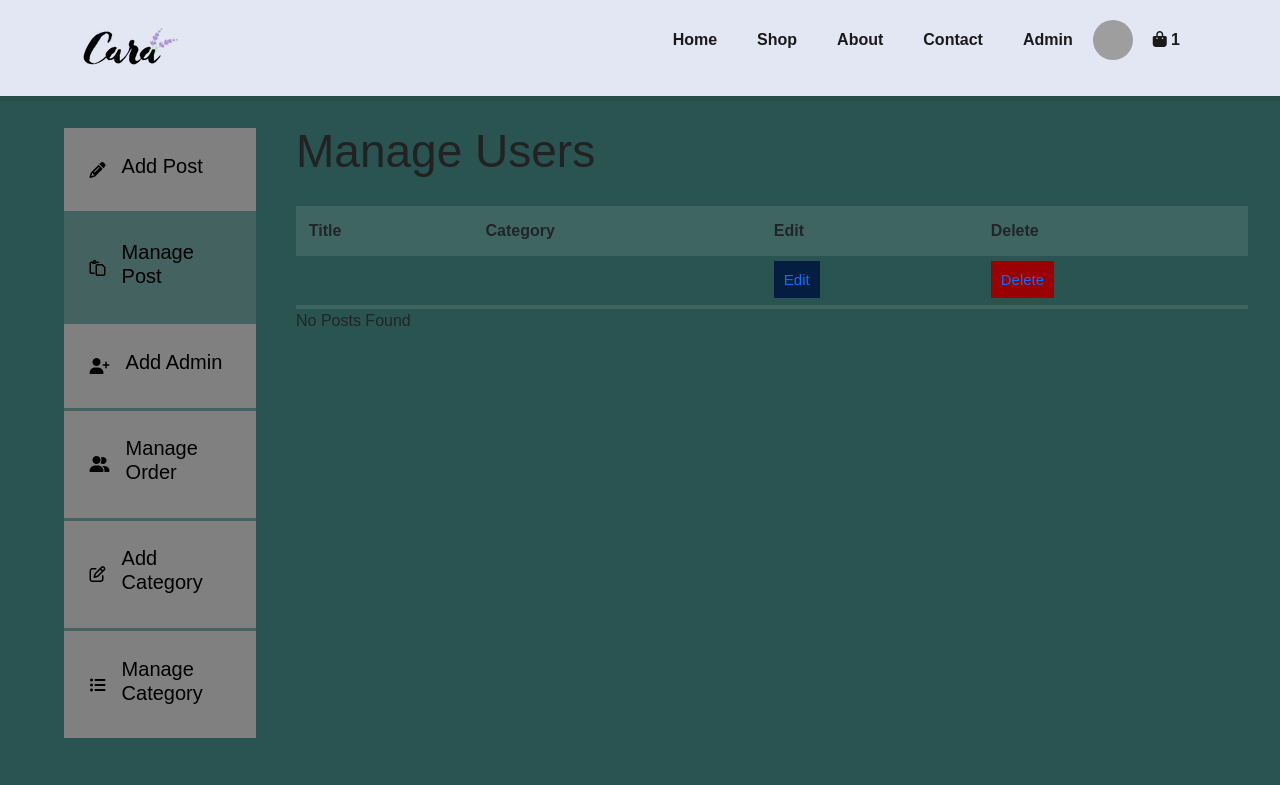
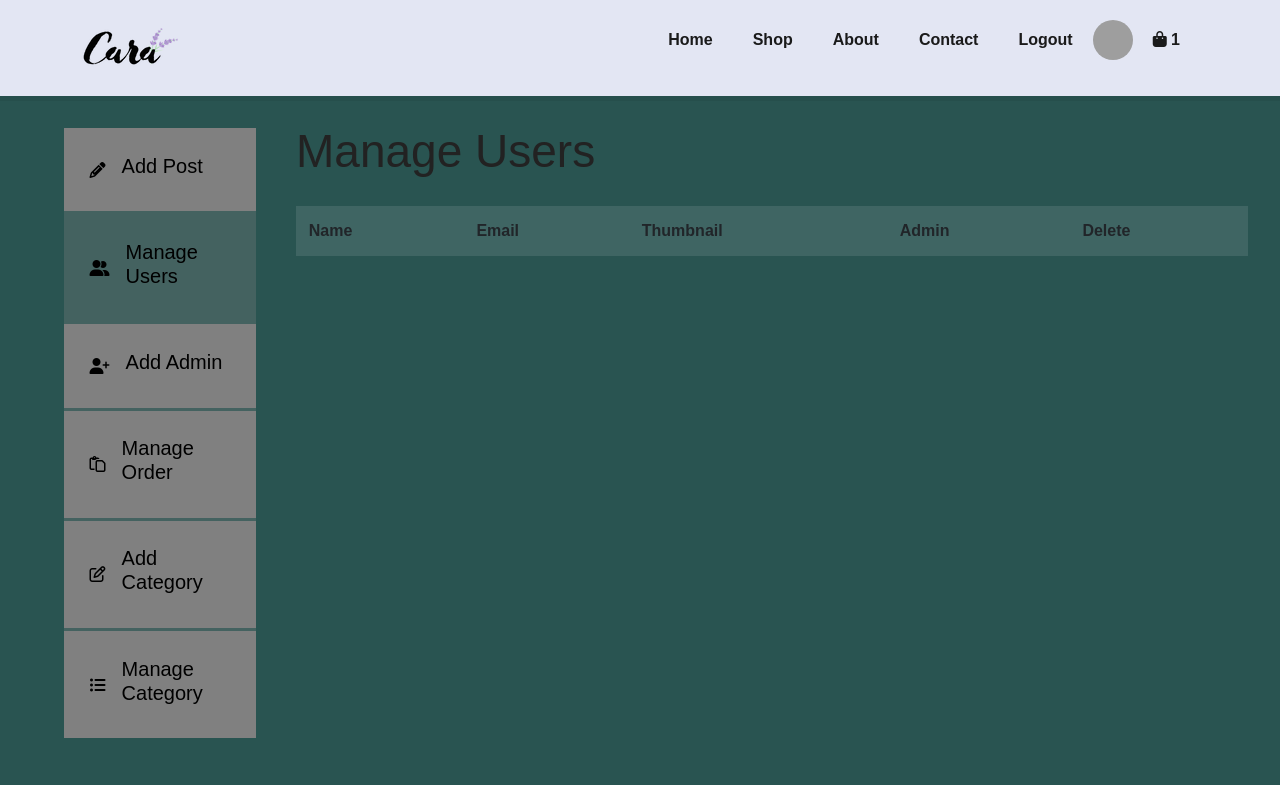
Before and after one commit to Appleeyes/Online-shop, a PHP site: page /Online-shop/admin in a window 1280 px wide. Shown: the top 785 px of the page. Run offline with PHP 8.4, Linux system fonts and the light colour scheme; the visitor is signed in with stand-in values (Sample User, id 1); tables that the repository leaves empty hold one stand-in row (values such as "Sample post"); lists and menus that the app fills with data are empty; some libraries are stand-ins or nearby versions; grey boxes are pictures that could not be loaded.

Commit message:
feat: added feature to list out users

```diff
--- a/index.php
+++ b/index.php
@@ -41,6 +41,7 @@ $router->get(path: BASE_URL . 'admin', handler: AdminController::class . '::exec
 $router->get(path: BASE_URL . 'admin/add', handler: AdminController::class . '::showAddAdminForm');
 $router->post(path: BASE_URL . 'admin/addAdmin', handler: AdminController::class . '::addAdmin');
 $router->get(path: BASE_URL . 'admin/paidOrders', handler: AdminController::class . '::showPaidOrders');
+$router->get(path: BASE_URL . 'admin/remove', handler: AdminController::class . '::removeUsers');
 
 
 
--- a/src/Controllers/AdminController.php
+++ b/src/Controllers/AdminController.php
@@ -10,6 +10,8 @@ class AdminController
 {
     public function execute(): void
     {
+        $admin = new Admin();
+        $Users = $admin->getUsers();
         require_once __DIR__ . '/../Views/Users/admin/index.php';
     }
 
@@ -87,5 +89,22 @@ class AdminController
         require_once __DIR__ . '/../Views/Users/admin/paidOrders.php';
     }
 
+    public function removeUsers()
+    {
+        if ($_SERVER['REQUEST_METHOD'] === 'GET' && isset($_GET['user_id'])) {
+            $user_id = $_GET['user_id'];
 
+            $admin = new Admin();
+            $result = $admin->removeUsers($user_id);
+
+            if ($result) {
+                $_SESSION['success_message'] = 'User deleted successfully.';
+            } else {
+                $_SESSION['error_message'] = 'Unable to delete user.';
+            }
+
+            header('Location: ' . BASE_URL . 'admin');
+            exit();
+        }
+    }
 }
--- a/src/Models/Admin.php
+++ b/src/Models/Admin.php
@@ -25,4 +25,25 @@ class Admin
                   WHERE orders.is_paid = 1";
         return $this->db->fetchAll($query);
     }
+
+    public function getUsers()
+    {
+        $current_admin = $_SESSION['user_id'];
+        $query = "SELECT * FROM users WHERE NOT user_id=$current_admin";
+        return $this->db->fetchAll($query);
+    }
+
+    public function removeUsers($user_id)
+    {
+        $query = "DELETE FROM users WHERE user_id = :user_id";
+        $params = [
+            ':user_id' => $user_id,
+        ];
+
+        try {
+            return $this->db->delete($query, $params);
+        } catch (\PDOException $e) {
+            die('<p class="error">Failed to remove users from base: ' . $e->getMessage() . '</p>');
+        }
+    }
 }
--- a/src/Views/Users/admin/index.php
+++ b/src/Views/Users/admin/index.php
@@ -29,22 +29,25 @@ require_once __DIR__ . '/../../templates/navigation.php';
             <table>
                 <thead>
                     <tr>
-                        <th>Title</th>
-                        <th>Category</th>
-                        <th>Edit</th>
+                        <th>Name</th>
+                        <th>Email</th>
+                        <th>Thumbnail</th>
+                        <th>Admin</th>
                         <th>Delete</th>
                     </tr>
                 </thead>
                 <tbody>
-                    <tr>
-                        <td></td>
-                        <td></td>
-                        <td><a href="" class="btnn">Edit</a></td>
-                        <td><a href="" class="btnn danger">Delete</a></td>
-                    </tr>
+                    <?php foreach ($Users as $user) : ?>
+                        <tr>
+                            <td><?= $user->fullname ?></td>
+                            <td><?= $user->email ?></td>
+                            <td><img src="<?= BASE_URL . 'public/db-img/' . basename($user->thumbnail) ?>" alt="<?= $user->name ?>"></td>
+                            <td><?= ($user->is_admin == 1) ? 'Yes' : 'No' ?></td>
+                            <td><a class="btnn danger" href="<?= BASE_URL . 'admin/remove?user_id=' . $user->user_id ?>"><i class="far fa-times-circle"></i></a></td>
+                        </tr>
+                    <?php endforeach; ?>
                 </tbody>
             </table>
-            <div class="alert-message error"><?= "No Posts Found" ?></div>
         </main>
     </div>
 </section>
--- a/src/Views/templates/aside.php
+++ b/src/Views/templates/aside.php
@@ -6,8 +6,8 @@
             </a>
         </li>
         <li>
-            <a class="<?php if ($activePage === 'admin') echo 'active'; ?>" href="<?= BASE_URL ?>admin"><i class="fa-regular fa-paste"></i>
-                <h5>Manage Post</h5>
+            <a class="<?php if ($activePage === 'admin') echo 'active'; ?>" href="<?= BASE_URL ?>admin"><i class="fa-solid fa-user-group"></i>
+                <h5>Manage Users</h5>
             </a>
         </li>
         <li>
@@ -16,12 +16,12 @@
             </a>
         </li>
         <li>
-            <a class="<?php if ($activePage === 'paidOrders') echo 'active'; ?>" href="<?= BASE_URL ?>admin/paidOrders"><i class="fa-solid fa-user-group"></i>
+            <a class="<?php if ($activePage === 'paidOrders') echo 'active'; ?>" href="<?= BASE_URL ?>admin/paidOrders"><i class="fa-regular fa-paste"></i>
                 <h5>Manage Order</h5>
             </a>
         </li>
         <li>
-            <a href="add-category.php"><i class="fa-regular fa-pen-to-square"></i></i>
+            <a href="add-category.php"><i class="fa-regular fa-pen-to-square"></i>
                 <h5>Add Category</h5>
             </a>
         </li>
--- a/src/Views/templates/navigation.php
+++ b/src/Views/templates/navigation.php
@@ -24,6 +24,16 @@ if (isset($_SESSION['user_id'])) {
             <?php if (isset($_SESSION['user_id'])) : ?>
                 <?php if (isset($_SESSION['user_role']) && $_SESSION['user_role']) : ?>
                     <!-- User is an admin -->
+                    <?php if ($activePage === 'admin' || $activePage === 'paidOrders' || $activePage === 'manageProducts') : ?>
+                        <li><a href="<?= BASE_URL ?>logout">Logout</a></li>
+                        <div class="user-thumb">
+                            <?php
+                            $thumbnailPath = BASE_URL . 'public/db-img/' . basename($_SESSION['user_thumbnail']);
+                            ?>
+                            <a href="#"><img src="<?= $thumbnailPath ?>" alt="User Thumbnail"></a>
+                        </div>
+                        <a href="#" id="close"><i class="fas fa-times"></i></a>
+                    <?php else : ?>
                         <li><a href="<?= BASE_URL ?>admin">Admin</a></li>
                         <div class="user-thumb">
                             <?php
@@ -32,8 +42,8 @@ if (isset($_SESSION['user_id'])) {
                             <a href="#"><img src="<?= $thumbnailPath ?>" alt="User Thumbnail"></a>
                         </div>
                         <a href="#" id="close"><i class="fas fa-times"></i></a>
+                    <?php endif; ?>
                 <?php else : ?>
-                    <!-- User is not an admin -->
                     <li><a href="<?= BASE_URL ?>logout">Logout</a></li>
                         <div class="user-thumb">
                             <?php
@@ -43,7 +53,6 @@ if (isset($_SESSION['user_id'])) {
                         </div>
                         <a href="#" id="close"><i class="fas fa-times"></i></a>
                 <?php endif; ?>
-
             <?php else : ?>
                 <!-- User is not logged in -->
                 <li><a href="<?= BASE_URL ?>login">Log-In</a></li>
```
Also changed, not shown: public/db-img/Dorcas3.jpg (deleted), public/db-img/Dorcas4.jpg (deleted), public/db-img/Dorcas5.jpg (deleted), public/db-img/a2df7e0ec1c7f7a41f6684190fd57866.jpg (deleted), src/Views/Users/admin/categories.php (added), src/Views/Users/admin/users.php (deleted). Lines whose indentation alone changed are shown as unchanged.
